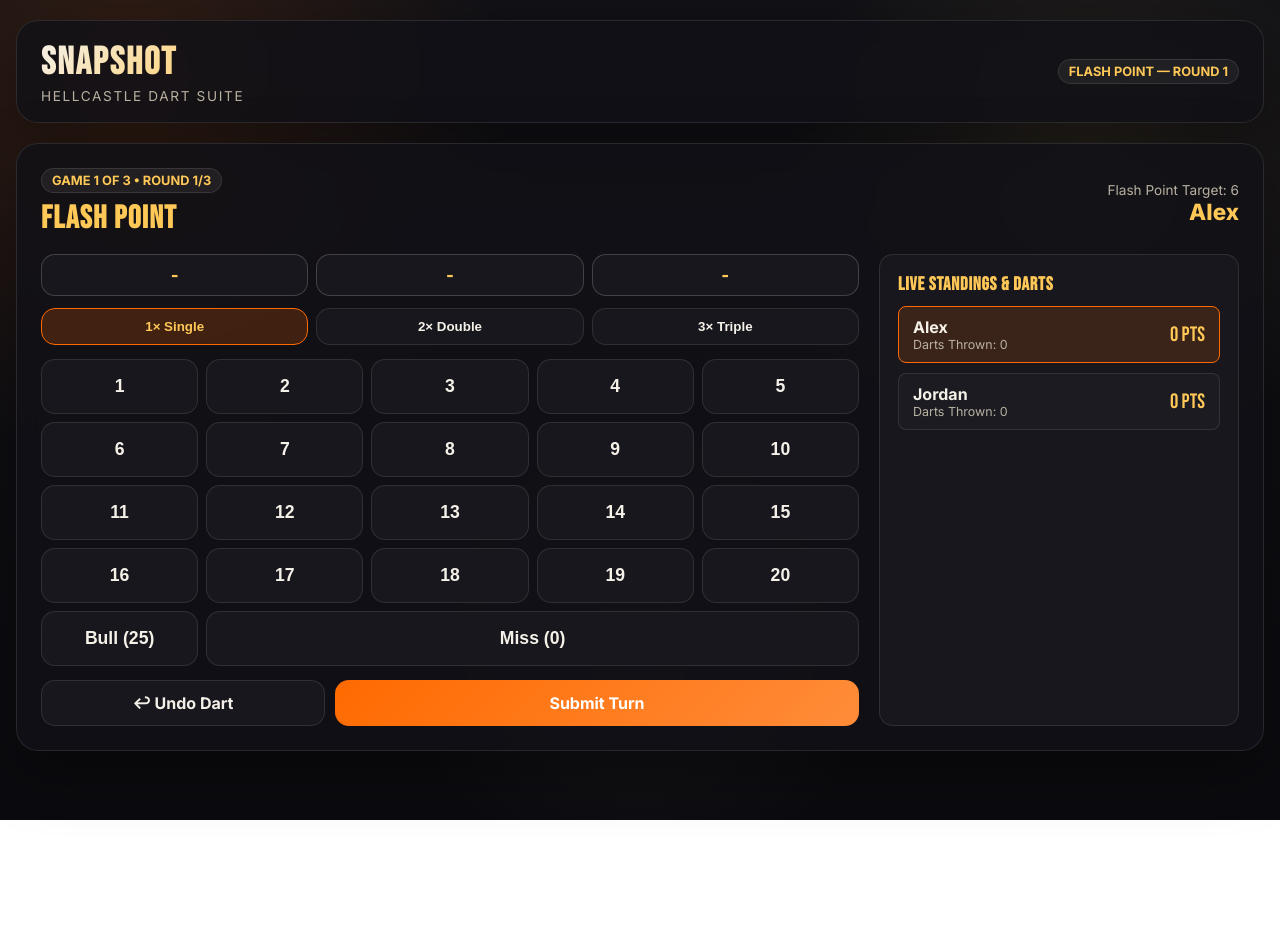
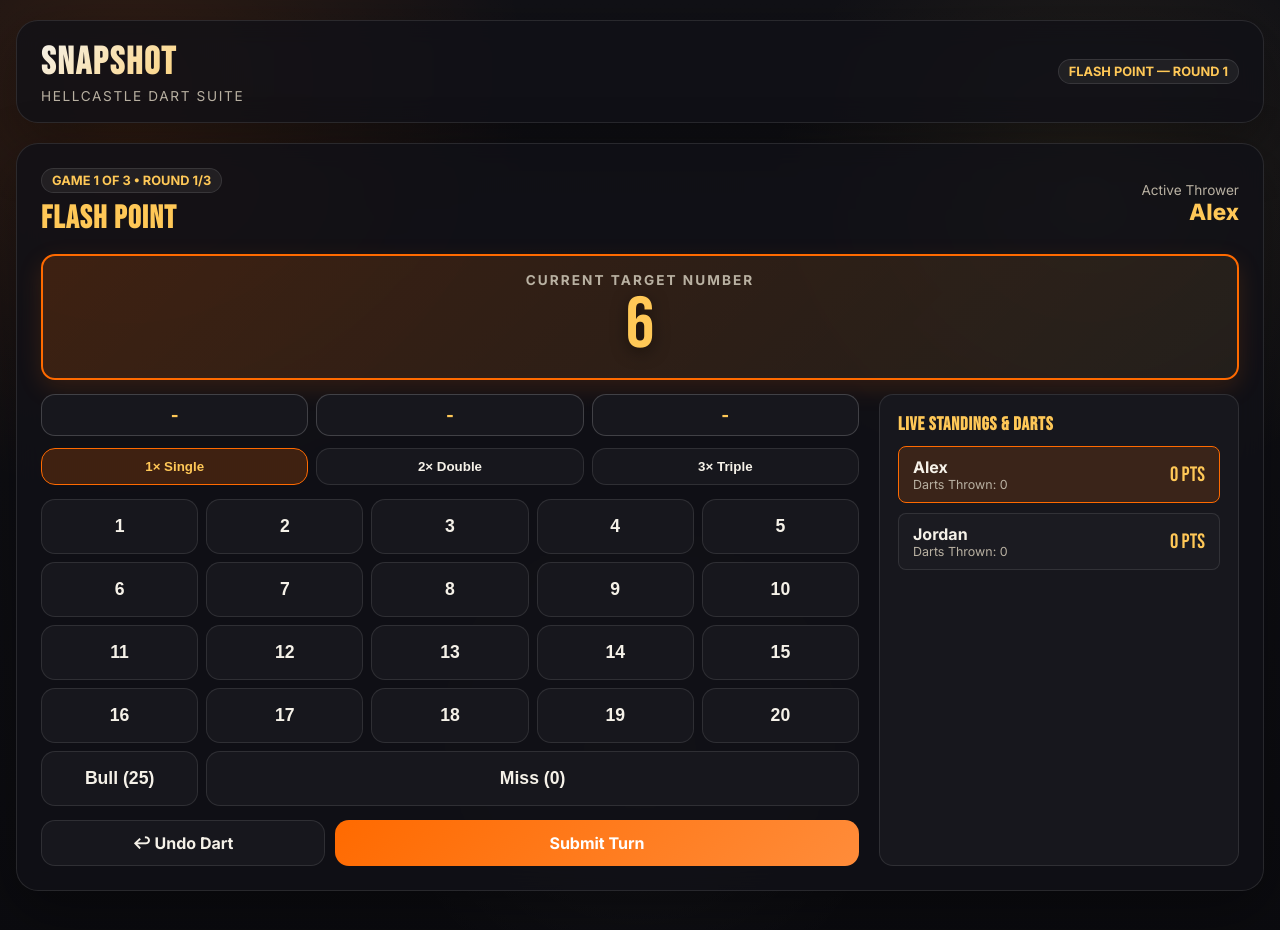
Before and after one commit to Herbenero/Snapshot, a plain HTML site: page index.html in a window 1280 px wide. Both pictures are taken after a click on the button "Start Session". Before the commit the page ends 820 px from the top, so only its background shows below. Drawn offline with Linux system fonts and the light colour scheme.

Commit message:
fix flashpoint # and advancement

```diff
--- a/index.html
+++ b/index.html
@@ -190,6 +190,32 @@
       text-transform: uppercase;
     }
 
+    /* Large Flash Point Target Banner */
+    .flash-target-banner {
+      background: linear-gradient(135deg, rgba(255, 106, 0, 0.18), rgba(255, 200, 87, 0.08));
+      border: 2px solid var(--accent);
+      border-radius: var(--radius-sm);
+      padding: 16px;
+      text-align: center;
+      margin-bottom: 14px;
+      box-shadow: 0 8px 24px rgba(255, 106, 0, 0.15);
+    }
+    .flash-target-banner .label {
+      font-size: 0.85rem;
+      text-transform: uppercase;
+      letter-spacing: 0.15em;
+      color: var(--muted);
+      font-weight: 700;
+    }
+    .flash-target-banner .number {
+      font-family: "Bebas Neue", sans-serif;
+      font-size: 4.5rem;
+      line-height: 1;
+      color: var(--accent-2);
+      margin-top: 2px;
+      text-shadow: 0 4px 16px rgba(0,0,0,0.5);
+    }
+
     .keypad {
       display: grid;
       grid-template-columns: repeat(5, 1fr);
@@ -339,6 +365,12 @@
           <div style="font-size: 0.85rem; color: var(--muted);" id="activePlayerLabel">Active Thrower</div>
           <div style="font-size: 1.4rem; font-weight: 800; color: var(--accent-2);" id="activePlayerName">-</div>
         </div>
+      </div>
+
+      <!-- Large Centered Flash Point Target Banner -->
+      <div class="flash-target-banner hidden" id="flashTargetBanner">
+        <div class="label">Current Target Number</div>
+        <div class="number" id="flashTargetNumber">20</div>
       </div>
 
       <div class="game-layout">
@@ -561,7 +593,7 @@
         dartsThrown: 0,
         games: {
           flashPoint: { total: 0 },
-          century: { total: 0, bust: false, dartsThrown: 0 },
+          century: { total: 0, bust: false, dartsThrown: 0, finished: false },
           quickdraw: { total: 0 }
         }
       }));
@@ -667,14 +699,18 @@
         });
         player.games.flashPoint.total += roundScore;
       } else if (currentGame === "century") {
-        if (!player.games.century.bust) {
+        if (!player.games.century.bust && !player.games.century.finished) {
           let turnSum = state.turnDarts.reduce((acc, d) => acc + d.raw, 0);
           let newTotal = player.games.century.total + turnSum;
           if (newTotal > 100) {
             player.games.century.bust = true;
-            player.games.century.total = 0; // Bust records 0 score
+            player.games.century.total = 0;
+            player.games.century.finished = true;
           } else {
             player.games.century.total = newTotal;
+            if (newTotal === 100 || state.roundIdx >= 2) {
+              player.games.century.finished = true;
+            }
           }
         }
       } else if (currentGame === "quickdraw") {
@@ -687,10 +723,23 @@
     });
 
     function advanceTurn() {
+      const currentGame = gamesMeta[state.currentGameIdx].id;
+
+      // If playing 9 Dart Century, check if ALL players have finished or busted
+      if (currentGame === "century") {
+        const allFinished = state.players.every(p => p.games.century.finished || p.games.century.bust);
+        if (allFinished) {
+          // Advance directly to Quickdraw (Index 2)
+          state.currentGameIdx = 2;
+          state.roundIdx = 0;
+          renderGameUI();
+          return;
+        }
+      }
+
       state.currentPlayerIdx++;
       if (state.currentPlayerIdx >= state.players.length) {
         state.currentPlayerIdx = 0;
-        const currentGame = gamesMeta[state.currentGameIdx].id;
         if (currentGame === "flashPoint" || currentGame === "quickdraw") {
           state.roundIdx++;
           if (state.roundIdx >= 3) {
@@ -719,12 +768,18 @@
       document.getElementById("currentGameTitle").textContent = meta.title;
       document.getElementById("activePlayerName").textContent = state.players[state.currentPlayerIdx].name;
 
+      const flashBanner = document.getElementById("flashTargetBanner");
       if (meta.id === "flashPoint") {
-        document.getElementById("activePlayerLabel").textContent = `Flash Point Target: ${state.flashTargets[state.roundIdx]}`;
-      } else if (meta.id === "century") {
-        document.getElementById("activePlayerLabel").textContent = `9 Dart Century (Target: 100)`;
+        flashBanner.classList.remove("hidden");
+        document.getElementById("flashTargetNumber").textContent = state.flashTargets[state.roundIdx];
+        document.getElementById("activePlayerLabel").textContent = `Active Thrower`;
       } else {
-        document.getElementById("activePlayerLabel").textContent = `Quick Draw Round ${state.roundIdx + 1}`;
+        flashBanner.classList.add("hidden");
+        if (meta.id === "century") {
+          document.getElementById("activePlayerLabel").textContent = `9 Dart Century (Target: 100)`;
+        } else {
+          document.getElementById("activePlayerLabel").textContent = `Quick Draw Round ${state.roundIdx + 1}`;
+        }
       }
 
       for (let i = 0; i < 3; i++) {
```
